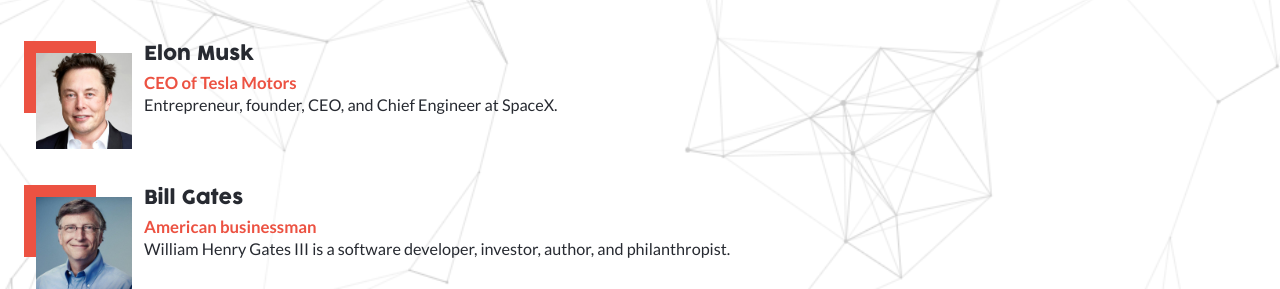
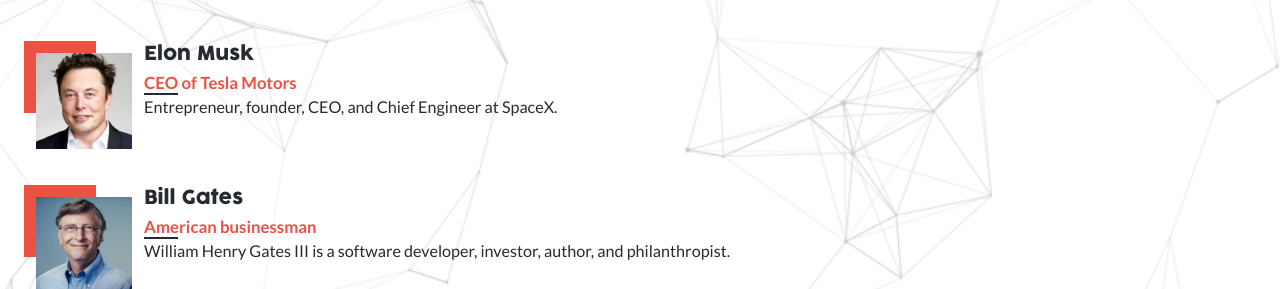
Before and after one commit to jssol/africa-tech-report, a website: page index.html in a window 1280 px wide. Shown: the part 1053-1342 px from the top of the page. Drawn offline with Linux system fonts and the light colour scheme.

Commit message:
Add pseudo-el to the speaker job title

```diff
--- a/styles/home.css
+++ b/styles/home.css
@@ -189,8 +189,20 @@
 }
 
 .speaker-job {
+  position: relative;
   font-size: 0.7em;
   color: var(--clr-accent);
+  margin-bottom: 0.125em;
+}
+
+.speaker-job::after {
+  content: '';
+  position: absolute;
+  left: 0;
+  bottom: 0;
+  width: 2em;
+  height: 2px;
+  background-color: var(--clr-dark);
 }
 
 .speaker-about {
```
